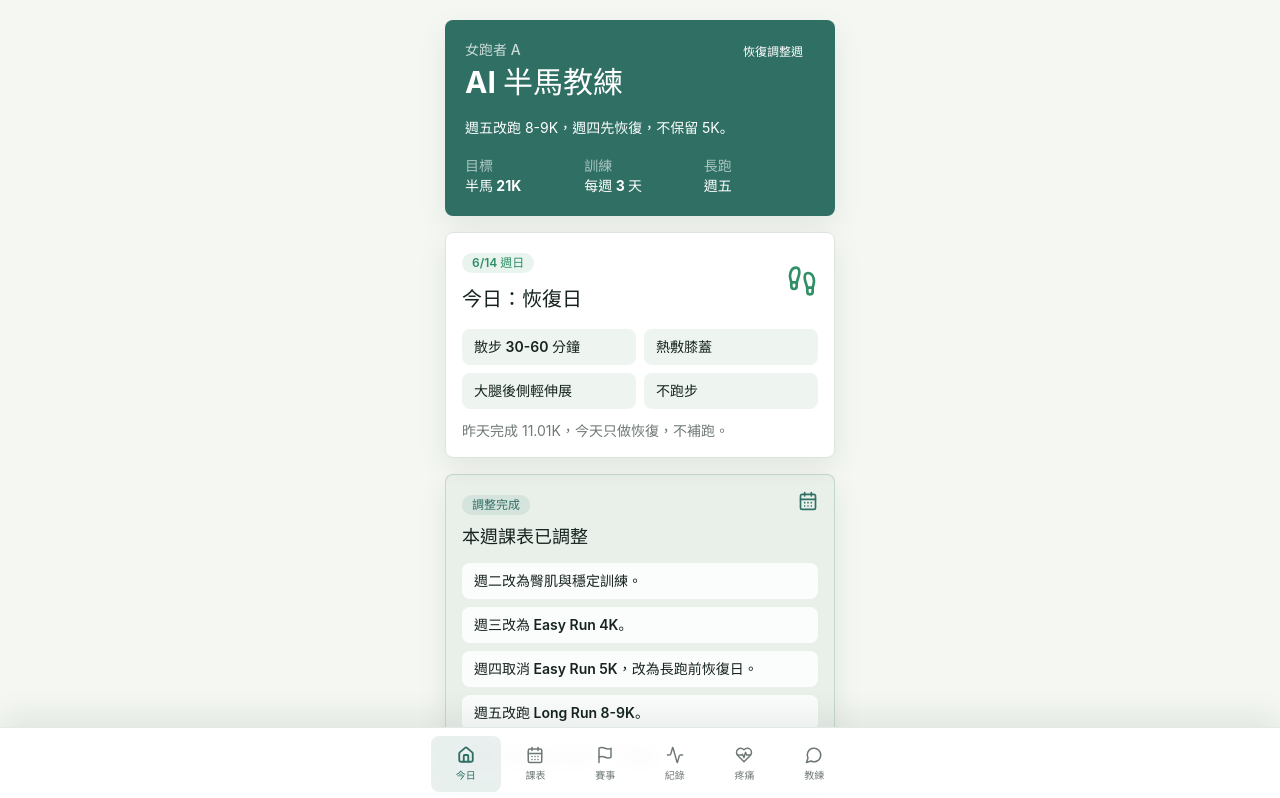
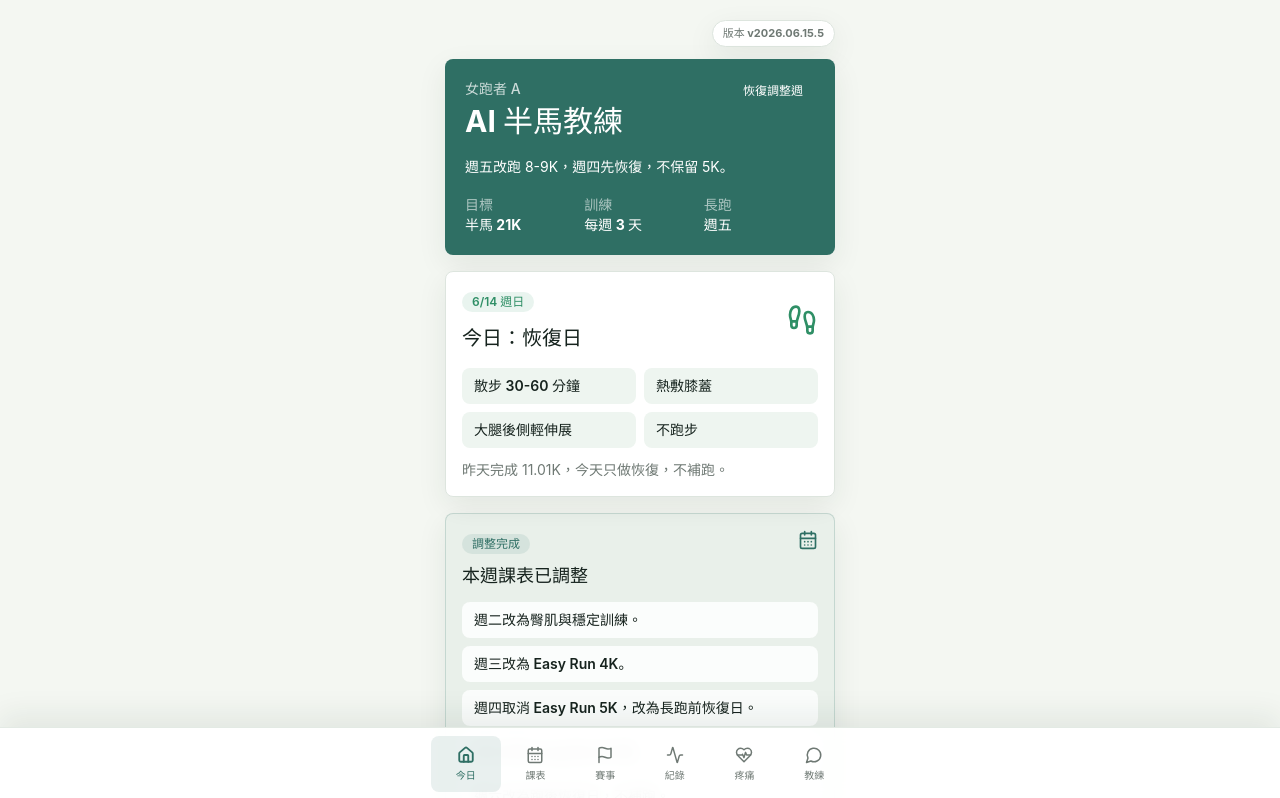
Before and after one commit to StudjoDev/ai-marathon-coach, a React (Vite) app: page / in a window 1280 px wide. Shown: the top 798 px of the page. Built offline with nearby package versions, Linux system fonts and the light colour scheme; the HTML template or start-up script is replaced by a standard one.

Commit message:
Show app version badge

```diff
--- a/src/App.tsx
+++ b/src/App.tsx
@@ -7,6 +7,7 @@ import { PainTracker } from "./components/PainTracker";
 import { RaceSchedule } from "./components/RaceSchedule";
 import { TrainingLogView } from "./components/TrainingLogView";
 import { WeeklyPlanView } from "./components/WeeklyPlanView";
+import { appMeta } from "./data/appMeta";
 
 export type AppTab = "today" | "plan" | "races" | "logs" | "pain" | "coach";
 
@@ -71,6 +72,11 @@ export default function App() {
   return (
     <div className="min-h-svh bg-background text-ink">
       <main className="mx-auto min-h-svh w-full max-w-[430px] px-5 pb-[calc(96px+env(safe-area-inset-bottom))] pt-5">
+        <div className="mb-3 flex justify-end">
+          <span className="rounded-full border border-line bg-surface px-2.5 py-1 text-[11px] font-bold text-muted shadow-card">
+            版本 {appMeta.version}
+          </span>
+        </div>
         <div key={activeTab} className="enter-up">
           {activeScreen}
         </div>
--- /dev/null
+++ b/src/data/appMeta.ts
@@ -0,0 +1,4 @@
+export const appMeta = {
+  version: "v2026.06.15.5",
+  releaseNote: "賽事官方網站連結"
+};
```
